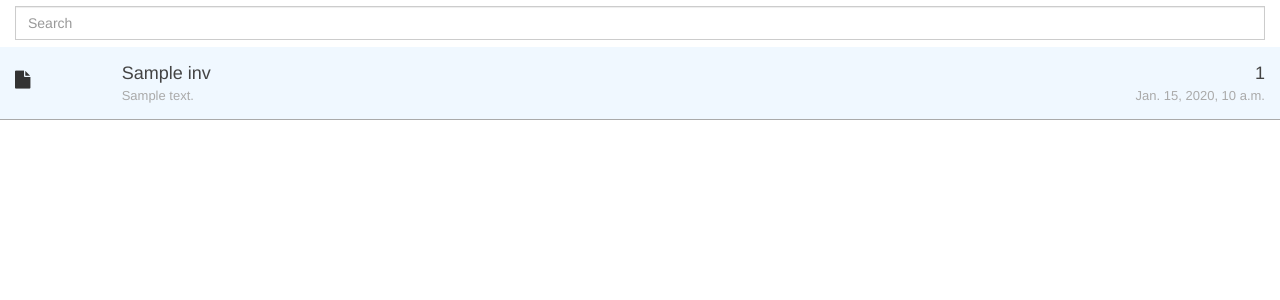
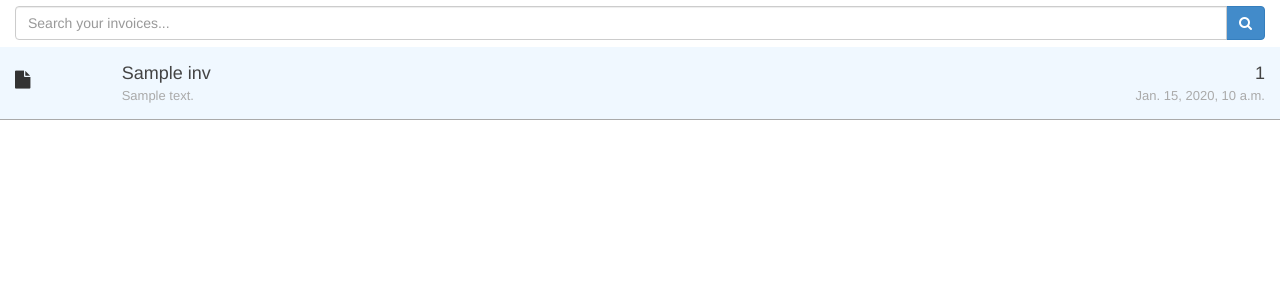
Before and after one commit to jcolaco-nmz/niffy, a Django app: template niffy-backend/niffy/templates/invoices.html in a window 1280 px wide. Shown: the part 51-351 px from the top of the page. Run offline with Django 3.2, Linux system fonts and the light colour scheme; the template is opened without the code that fills it: most values are stand-ins (such as "Sample title", 1, 10 or a date in 2020); some libraries are stand-ins or nearby versions.

Commit message:
Added search button.

```diff
--- a/niffy-backend/niffy/templates/invoices.html
+++ b/niffy-backend/niffy/templates/invoices.html
@@ -1,8 +1,12 @@
 {% extends "./base.html" %}
 
 {% block "container" %}
+
 <div class="input-group col-md-12" style="width: 100%; padding-top: 7px; padding-bottom: 7px;">
-    <input type="text" class="  search-query form-control" placeholder="Search" />
+    <input type="text" class="search-query form-control" placeholder="Search your invoices..." />
+    <span class="input-group-btn">
+        <button class="btn btn-primary" type="button"><i class="fa fa-search"></i></button>
+    </span>
 </div>
 
 {% for inv in invoices %}
```
